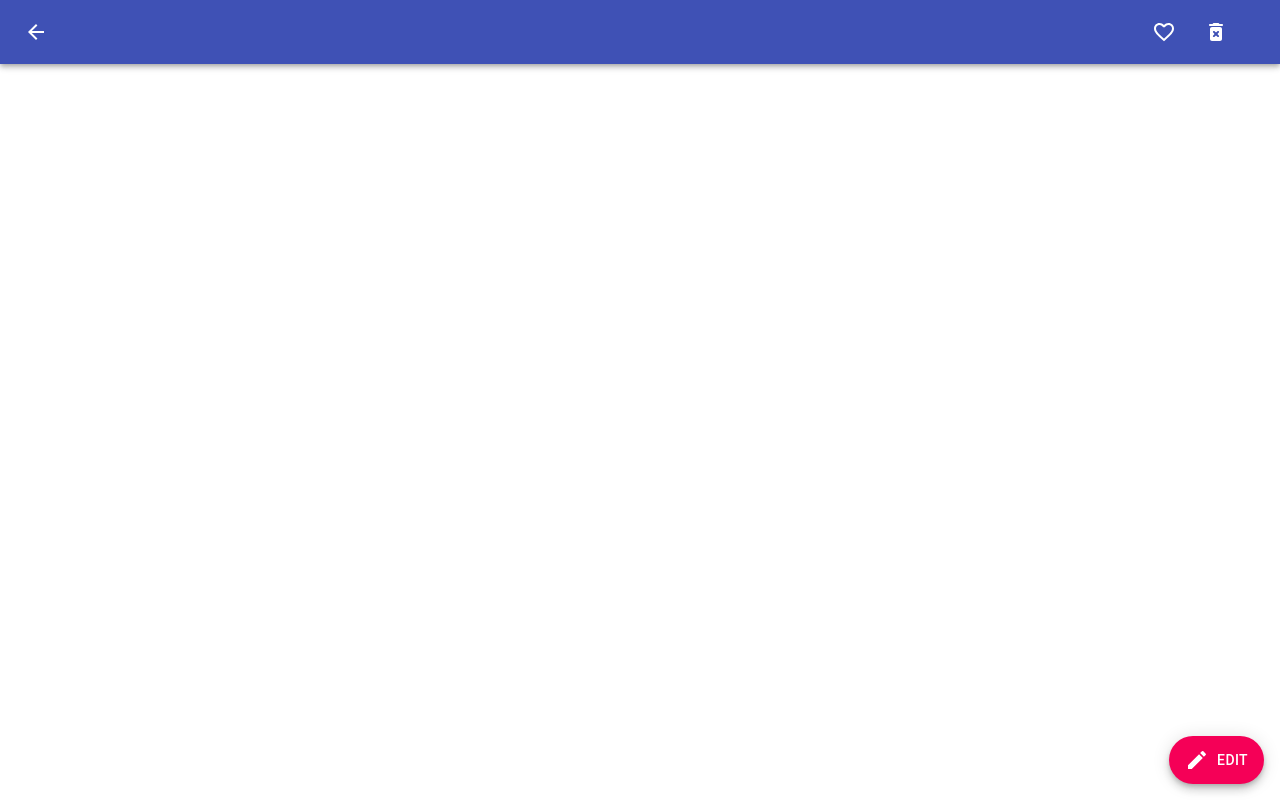
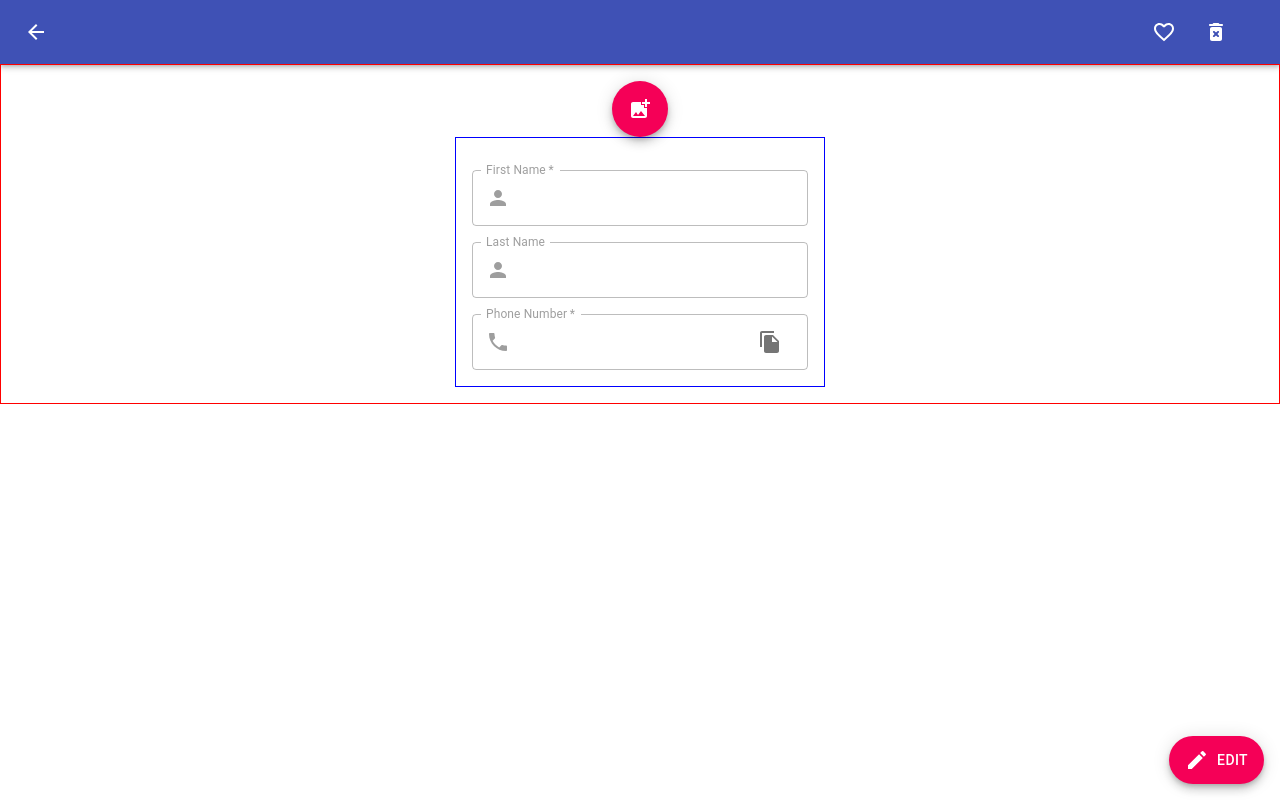
Before and after one commit to 99darshan/ContactsManager, a React (Create React App) app in the folder client/: page /details in a window 1280 px wide. Built offline with nearby package versions, Linux system fonts and the light colour scheme.

Commit message:
details page initial design improvements, added fab button to allow for editing

```diff
--- a/client/src/components/FabButton.jsx
+++ b/client/src/components/FabButton.jsx
@@ -19,6 +19,7 @@ export default function FabButton(props) {
   const classes = useStyles();
   return (
     <Fab
+      onClick={props.onClick}
       component={Link}
       to={props.navigateTo}
       variant="extended"
@@ -35,6 +36,7 @@ export default function FabButton(props) {
 
 FabButton.propTypes = {
   navigateTo: PropTypes.string,
-  labelText: PropTypes.string.isRequired,
-  icon: PropTypes.element
+  labelText: PropTypes.string,
+  icon: PropTypes.element,
+  onClick: PropTypes.func
 };
--- a/client/src/components/NavBar.jsx
+++ b/client/src/components/NavBar.jsx
@@ -35,11 +35,12 @@ export default function NavBar(props) {
         {/* TODO: take to property as prop?? might not always need to navigate, take IconButton as a prop instead? */}
         <IconButton
           component={Link}
-          to="/"
+          to={props.navigateTo}
           edge="start"
           className={classes.actionButton}
           color="inherit"
           aria-label="menu"
+          onClick={props.leadingButtonClick}
         >
           {props.leadingIcon}
         </IconButton>
@@ -84,7 +85,9 @@ export default function NavBar(props) {
 
 NavBar.propType = {
   leadingIcon: PropTypes.element,
+  navigateTo: PropTypes.string,
   title: PropTypes.string,
   actionButtonText: PropTypes.string,
+  leadinButtonClick: PropTypes.func,
   screen: PropTypes.oneOf(["home", "add", "details"]).isRequired
 };
--- a/client/src/pages/Details.jsx
+++ b/client/src/pages/Details.jsx
@@ -1,13 +1,132 @@
 import React, { Component } from "react";
-import { ArrowBack, Edit } from "@material-ui/icons";
+import {
+  ArrowBack,
+  Edit,
+  Person,
+  Phone,
+  FileCopy,
+  AddPhotoAlternate,
+  Close
+} from "@material-ui/icons";
+import { Fab, TextField, InputAdornment, IconButton } from "@material-ui/core";
 import NavBar from "../components/NavBar";
 import FabButton from "../components/FabButton";
 export default class Details extends Component {
+  constructor(props) {
+    super(props);
+    this.state = {
+      isReadonlyMode: true
+    };
+  }
   render() {
     return (
       <React.Fragment>
-        <NavBar leadingIcon={<ArrowBack />} screen="details" />
-        <FabButton navigateTo="/add" labelText="Edit" icon={<Edit />} />
+        {this.state.isReadonlyMode ? (
+          <NavBar leadingIcon={<ArrowBack />} screen="details" navigateTo="/" />
+        ) : (
+          <NavBar
+            leadingIcon={<Close />}
+            screen="details"
+            navigateTo="/details"
+            leadingButtonClick={() => {
+              console.log("close clicked on details");
+              this.setState({ isReadonlyMode: true });
+            }}
+          />
+        )}
+        {this.state.isReadonlyMode && (
+          <FabButton
+            onClick={() => {
+              console.log("edit clicked");
+              this.setState({ isReadonlyMode: false });
+            }}
+            navigateTo="/details"
+            labelText="Edit"
+            icon={<Edit />}
+          />
+        )}
+        <div
+          style={{
+            display: "flex",
+            flexDirection: "column",
+            justifyContent: "center",
+            alignItems: "center",
+            padding: "1rem", // TODO: use material theme spacing
+            border: "1px solid red"
+          }}
+        >
+          <div>
+            <Fab color="secondary" aria-label="addProfilePhoto">
+              <AddPhotoAlternate />
+            </Fab>
+          </div>
+          <div
+            style={{
+              display: "flex",
+              flexDirection: "column",
+              border: "1px solid blue",
+              padding: "1rem" // TODO: use material theme spacing
+            }}
+          >
+            <TextField
+              disabled={this.state.isReadonlyMode}
+              style={{ marginTop: "16px" }}
+              fullWidth
+              id="firstName"
+              label="First Name"
+              type="search"
+              required
+              variant="outlined"
+              InputProps={{
+                startAdornment: (
+                  <InputAdornment position="start">
+                    <Person />
+                  </InputAdornment>
+                )
+              }}
+            />
+
+            <TextField
+              disabled={this.state.isReadonlyMode}
+              style={{ marginTop: "16px" }}
+              fullWidth
+              id="lastName"
+              label="Last Name"
+              type="search"
+              variant="outlined"
+              InputProps={{
+                startAdornment: (
+                  <InputAdornment position="start">
+                    <Person />
+                  </InputAdornment>
+                )
+              }}
+            />
+            <TextField
+              disabled={this.state.isReadonlyMode}
+              style={{ marginTop: "16px" }}
+              id="phoneNumber"
+              label="Phone Number"
+              required
+              variant="outlined"
+              type="tel"
+              InputProps={{
+                startAdornment: (
+                  <InputAdornment position="start">
+                    <Phone />
+                  </InputAdornment>
+                ),
+                endAdornment: (
+                  <InputAdornment position="end">
+                    <IconButton>
+                      <FileCopy />
+                    </IconButton>
+                  </InputAdornment>
+                )
+              }}
+            />
+          </div>
+        </div>
       </React.Fragment>
     );
   }
```
